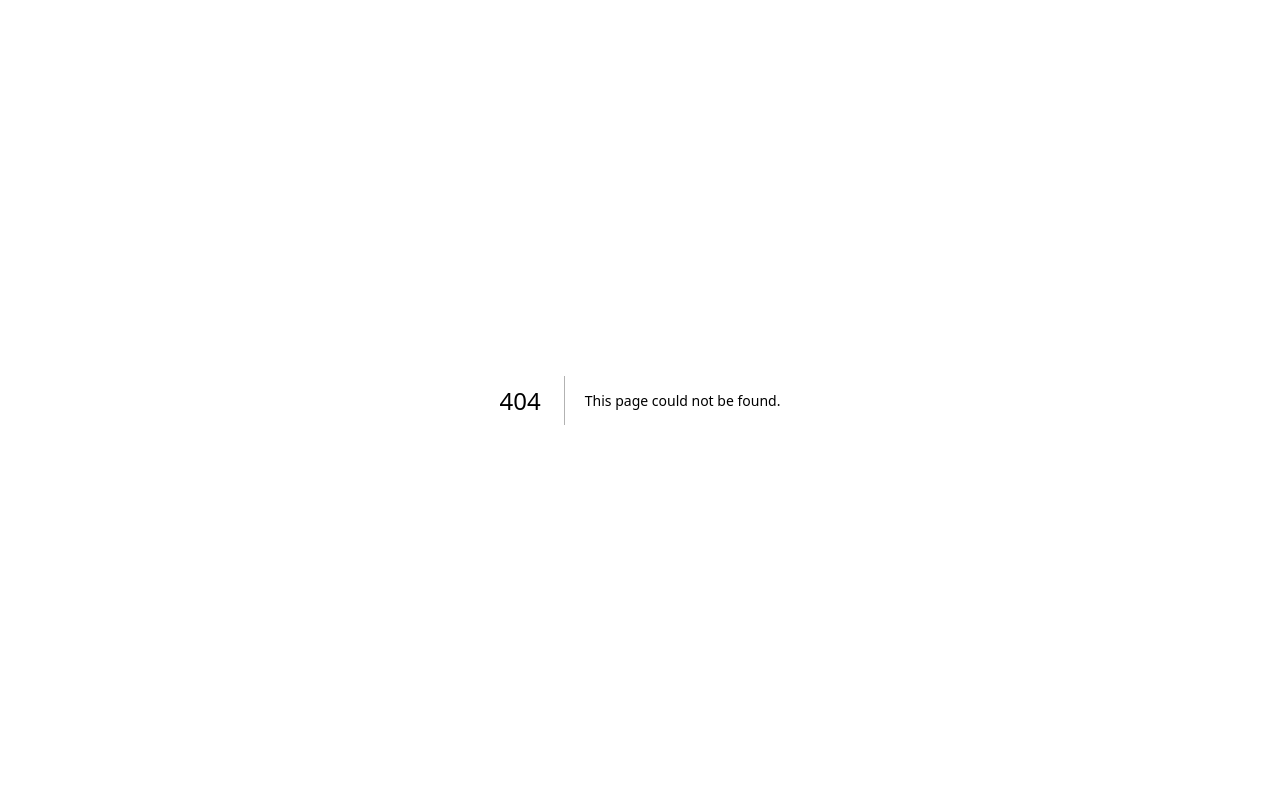
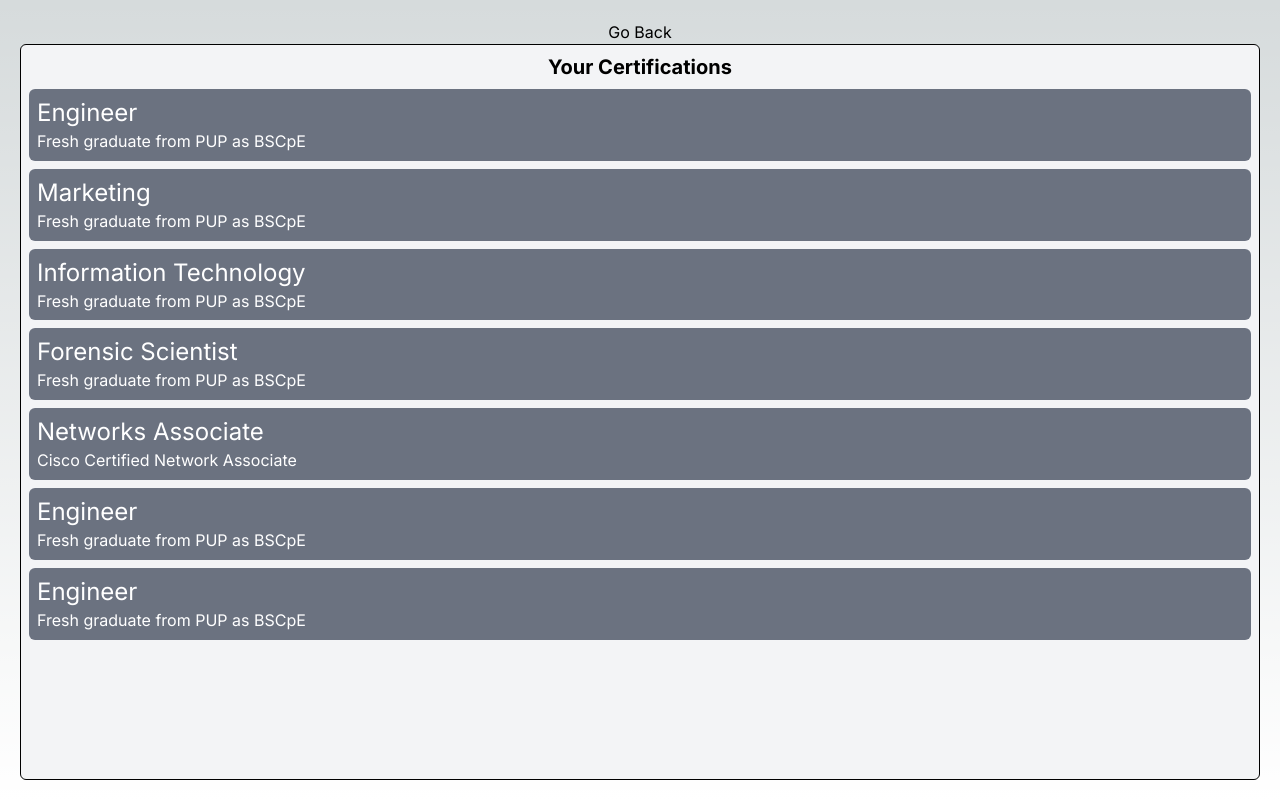
Before and after one commit to VANGU4RDS/horizone, a Next.js app: page /certifications in a window 1280 px wide. Before the commit this address had no page. Built offline with nearby package versions, Linux system fonts and the light colour scheme.

Commit message:
Your Certifications and Suggested Certification running

```diff
--- /dev/null
+++ b/app/certifications/page.tsx
@@ -0,0 +1,59 @@
+'use client';
+import { useRouter } from 'next/navigation';
+import React from 'react'
+
+export default function Page() {
+    const router = useRouter();
+    const staticArray:any[] = [
+        {
+            certName: 'Engineer',
+            desc: 'Fresh graduate from PUP as BSCpE'
+        },
+        {
+            certName: 'Marketing',
+            desc: 'Fresh graduate from PUP as BSCpE'
+        },
+        {
+            certName: 'Information Technology',
+            desc: 'Fresh graduate from PUP as BSCpE'
+        },
+        {
+            certName: 'Forensic Scientist',
+            desc: 'Fresh graduate from PUP as BSCpE'
+        },
+        {
+            certName: 'Networks Associate',
+            desc: 'Cisco Certified Network Associate'
+        },
+        {
+            certName: 'Engineer',
+            desc: 'Fresh graduate from PUP as BSCpE'
+        },
+        {
+            certName: 'Engineer',
+            desc: 'Fresh graduate from PUP as BSCpE'
+        },
+    ]
+
+    // Create a go back function
+    const goBack = () => {
+        router.push('/hub');
+    };
+  return (
+    <>
+        <div className='flex flex-col items-center w-full h-screen p-5'>
+            <button onClick={goBack}>Go Back</button>
+            <div className='flex flex-col items-center w-full h-full p-2 bg-gray-100 rounded-md border-black border'>
+                <h1 className='text-xl font-bold'>Your Certifications</h1>
+                {staticArray &&
+                staticArray.map((element:any) => (
+                    <div className='w-full h-[10%] bg-gray-500 mt-2 text-white p-2 rounded-md'>
+                        <h1 className='text-2xl'>{element.certName}</h1>
+                        <h1>{element.desc}</h1>
+                    </div>
+                ))}
+            </div>
+        </div>
+    </>
+  )
+}
--- a/app/hub/page.tsx
+++ b/app/hub/page.tsx
@@ -4,6 +4,17 @@ import React from 'react';
 
 export default function Page() {
   const router = useRouter();
+
+  // Create a function to go to certifications
+  const sugCert = () => {
+    router.push('/suggested-certification');
+  };
+
+  // Create a function to go to certifications
+  const certifications = () => {
+    router.push('/certifications');
+  };
+
   // Create a function to go back
   const goBack = () => {
     router.push('/home');
@@ -14,9 +25,9 @@ export default function Page() {
         <img className='w-full h-full' src="japanese-style-living-room.jpg" alt="" />
         <h1 className='absolute top-10 left-[36%] text-4xl text-white font-mono'>HoriZone Interactive Hub</h1>
         <button className='absolute top-[15rem] w-[6rem] h-[25rem] left-[18rem] opacity-0 hover:opacity-100' onClick={goBack}>Go Back</button>
-        <button className='absolute top-[20rem] w-[10rem] h-[15rem] right-[38rem] opacity-0 hover:opacity-100' onClick={goBack}>Your Certifications</button>
+        <button className='absolute top-[20rem] w-[10rem] h-[15rem] right-[38rem] opacity-0 hover:opacity-100' onClick={certifications}>Your Certifications</button>
+        <button className='absolute top-[20rem] w-[8  rem] h-[15rem] right-[30rem] opacity-0 hover:opacity-100' onClick={sugCert}>Suggested Certificates</button>
       </div>
-
     </>
   )
 }
--- /dev/null
+++ b/app/suggested-certification/page.tsx
@@ -0,0 +1,29 @@
+'use client';
+import { useRouter } from 'next/navigation';
+import React from 'react'
+
+export default function Page() {
+    const router = useRouter();
+    const certArray:any[] = ['Engineer','Doctor','Forensic Scientist','Lawyer','Prosecutor','Detective','Dog Walker','Restaurant Crew', 'Janitor'];
+
+    // Create a go back function
+    const goBack = () => {
+        router.push('/hub');
+    };
+  return (
+    <>
+        <div className='flex flex-col items-center w-full h-screen p-5'>
+            <button onClick={goBack}>Go Back</button>
+            <div className='flex flex-col items-center w-full h-full p-2 bg-gray-100 rounded-md border-black border'>
+                <h1 className='text-xl font-bold'>Suggested Certifications</h1>
+                {certArray &&
+                certArray.map((element:any) => (
+                    <div className='w-full h-[10%] bg-gray-500 mt-2 text-white p-2 rounded-md'>
+                        <h1 className='text-2xl'>{element}</h1>
+                    </div>
+                ))}
+            </div>
+        </div>
+    </>
+  )
+}
```
